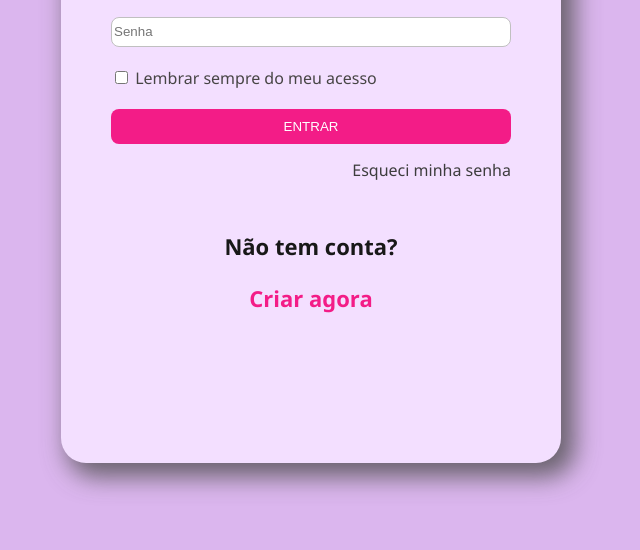
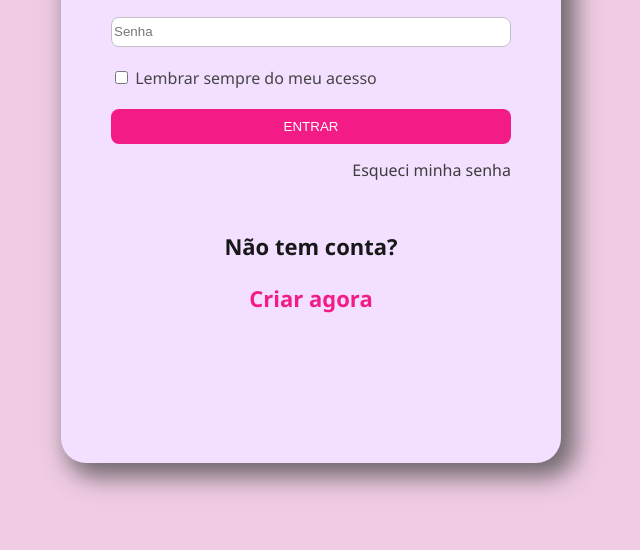
Before and after one commit to imJessicaV/Recriando-pagina-Orkut, a plain HTML site: page index.html in a window 1280 px wide. Shown: the part 250-800 px from the top of the page, without its empty margins (329-969 px from the left). Drawn offline with Linux system fonts and the light colour scheme.

Commit message:
Update global.css

```diff
--- a/styles/global.css
+++ b/styles/global.css
@@ -1,5 +1,5 @@
 :root{
-    background-color: #dbb6ee;
+    background-color: #f0cce4;
     font-family: 'Segoe UI', Helvetica, Arial, sans-serif;
 }
 
```
